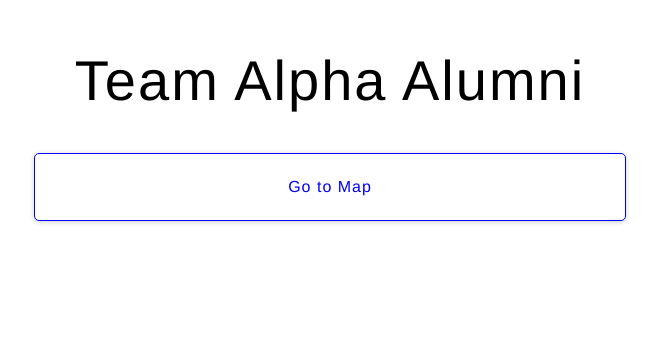
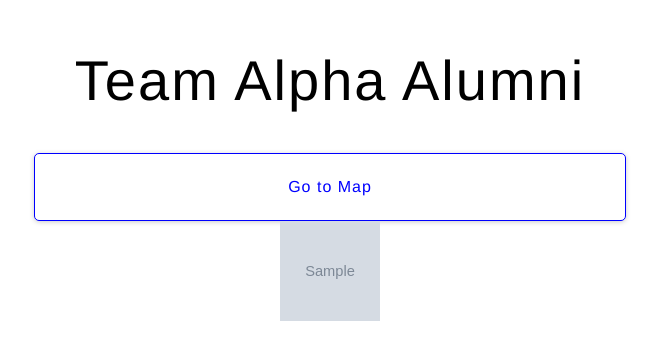
Before and after one commit to skyebrownh/ta-alum-app, a Django app: template taalumni/home/templates/home/landing-page.html in a window 1280 px wide. Shown: the top 360 px of the page, without its empty margins (310-969 px from the left). Run offline with Django 3.2, Linux system fonts and the light colour scheme; the template is opened without the code that fills it: most values are stand-ins (such as "Sample title", 1, 10 or a date in 2020); grey boxes marked "Sample" are stand-in pictures.

Commit message:
show skye_photo from google cloud storage in landing-page template

```diff
--- a/taalumni/home/static/css/landing-page.css
+++ b/taalumni/home/static/css/landing-page.css
@@ -30,3 +30,8 @@ h1 {
   background: blue;
   color: white;
 }
+
+img {
+  width: 100px;
+  height: 100px;
+}
--- a/taalumni/home/templates/home/landing-page.html
+++ b/taalumni/home/templates/home/landing-page.html
@@ -12,5 +12,6 @@
   <div class="wrapper">
     <h1>Team Alpha Alumni</h1>
     <a href="{% url 'map:map_view' %}" id="map-link">Go to Map</a>
+    <img src="{{ skye_photo }}" alt="skye photo">
   </div>
 {% endblock content %}
```
Also changed, not shown: taalumni/home/views.py (+7 -1 lines).
